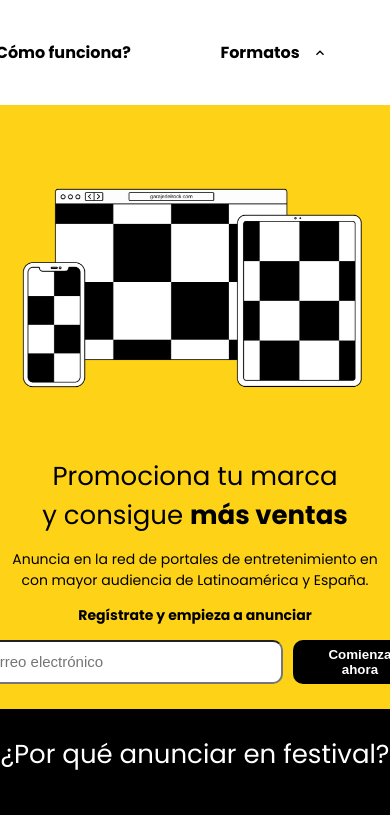
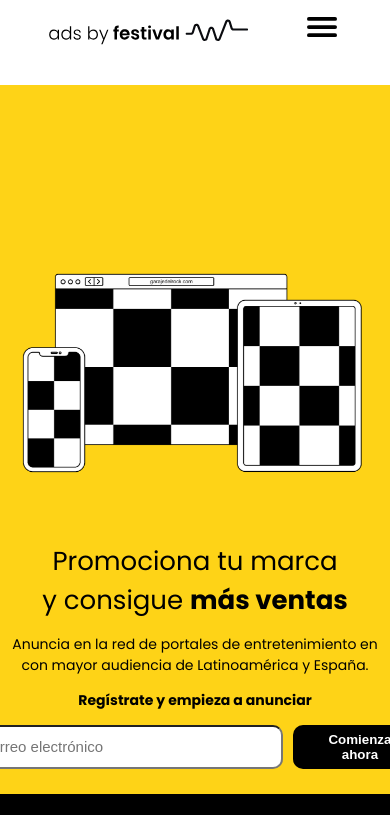
Before and after one commit to 12aptor/FestivalAd, a Next.js app: page / in a window 390 px wide. Shown: the top 815 px of the page. Built offline with nearby package versions, Linux system fonts and the light colour scheme.

Commit message:
Header navbar responsivo

```diff
--- a/components/Header.tsx
+++ b/components/Header.tsx
@@ -1,6 +1,7 @@
 import { NextPage } from 'next'
 import { useRouter } from 'next/router'
 import { MdKeyboardArrowUp } from 'react-icons/md'
+import { IoMenu } from 'react-icons/io5'
 
 const Header: NextPage = () => {
 
@@ -20,10 +21,14 @@ const Header: NextPage = () => {
             <nav>
                 <div>
                     <ul>
+                        <input type="checkbox" id="burger-toggle" />
                         <li className="nav-logo">
                             <a href="#home" onClick={handleClick} >
                                 <img src="../logo.svg" />
                             </a>
+                            <label htmlFor="burger-toggle" id="burger-btn">
+                                <IoMenu />
+                            </label>
                         </li>
                         <li className="nav-item">
                             <a href="#comoFunciona" onClick={handleClick} >
--- a/styles/globals.scss
+++ b/styles/globals.scss
@@ -16,16 +16,16 @@ a {
     box-sizing: border-box;
 }
 
-$primary-color: #FED317;;
+$primary-color: #fed317;
 $primary-color-light: rgba($primary-color, 0.2);
 $shadow-color: #e1e5ee;
 $text-color: black;
 
 $breakpoints: (
-    sm : 540px,
-    md : 768px,
-    lg : 1024px,
-    xl : 1200px,
+    sm: 540px,
+    md: 768px,
+    lg: 1024px,
+    xl: 1200px,
 );
 
 @mixin media-up($breakpoint) {
@@ -40,11 +40,12 @@ $breakpoints: (
 
 header {
     nav {
-        position: absolute;
+        position: relative;
         top: 0;
+        right: 0;
         width: 100%;
-        // box-shadow: 0 4px 16px #e1e5ee;
-        font-family: "Poppins", sans-serif;
+        height: 85px;
+        padding: 0 3rem;
         background: white;
         display: flex;
         align-items: center;
@@ -53,10 +54,14 @@ header {
             width: 1200px;
             ul {
                 display: flex;
-                justify-content: space-around;
+                justify-content: space-between;
                 align-items: center;
-                gap: 2rem;
+                margin: 0;
+                padding: 0;
                 list-style: none;
+                #burger-toggle {
+                    display: none;
+                }
                 .nav-logo {
                     font-size: 2.5rem;
                     margin-right: auto;
@@ -67,6 +72,10 @@ header {
                     &:focus {
                         color: $primary-color;
                         text-shadow: 0 0 3rem $primary-color;
+                    }
+                    #burger-btn {
+                        display: none;
+                        cursor: pointer;
                     }
                 }
                 .nav-item {
@@ -124,6 +133,7 @@ header {
                         opacity: 0;
                         visibility: hidden;
                         transition: opacity 200ms ease-in-out;
+                        z-index: 10;
                         li {
                             width: 100%;
                             padding: 0.5rem 1rem;
@@ -161,15 +171,43 @@ header {
                 }
             }
         }
+
+        @media (max-width: 1200px) {
+            min-height: 85px;
+            height: 100%;
+            & > div {
+                #burger-toggle:checked ~ .nav-item {
+                    display: inline;
+                }
+                #burger-toggle:checked ~ .nav-btn {
+                    display: inline;
+                }
+                ul {
+                    display: flex;
+                    flex-direction: column;
+                    margin-bottom: 20px;
+                    .nav-logo {
+                        width: 100%;
+                        display: flex;
+                        justify-content: space-between;
+                        #burger-btn {
+                            display: inline;
+                        }
+                    }
+                    .nav-item,
+                    .nav-btn {
+                        display: none;
+                    }
+                }
+            }
+        }
     }
 }
 
 main {
-    // font-family: "Poppins", sans-serif;
     #inicio {
         height: 100vh;
-        min-height: 540px;
-        // padding: 0 4rem;
+        padding: 0 3rem;
         background-color: $primary-color;
         display: flex;
         align-items: center;
@@ -177,7 +215,7 @@ main {
 
         section {
             display: flex;
-            margin: 0 auto;
+            // margin: 0 auto;
             flex-direction: column-reverse;
 
             .hero-img {
@@ -264,13 +302,11 @@ main {
                             font-size: 14px;
                         }
                     }
-
                 }
 
                 .hero-img {
-
                     img {
-                        width: 620px;
+                        width: 600px;
                         height: auto;
                     }
                 }
@@ -308,11 +344,9 @@ main {
                             font-size: 14px;
                         }
                     }
-
                 }
 
                 .hero-img {
-
                     img {
                         width: 490px;
                         height: auto;
@@ -326,9 +360,7 @@ main {
                 width: 1200px;
 
                 .hero-title {
-
                     p {
-
                         &:first-child {
                             font-size: 44px;
                             // line-height: 67.5px;
@@ -346,20 +378,16 @@ main {
                             font-size: 14px;
                         }
                     }
-
                 }
 
                 .hero-img {
-
                     img {
-                        width: 620px;
+                        width: 600px;
                         height: auto;
                     }
                 }
-
             }
         }
-
     }
 
     #alcance {
@@ -611,7 +639,7 @@ footer {
     width: 100%;
     height: auto;
     background-color: #000;
-    color: #FFF;
+    color: #fff;
     font-size: 14px;
     padding: 50px 0;
     text-align: center;
@@ -627,7 +655,6 @@ footer {
         }
 
         .footer__nav {
-
             .footer__section {
                 text-align: center;
                 margin-bottom: 50px;
@@ -649,9 +676,7 @@ footer {
                     margin-bottom: 10px;
                 }
             }
-
         }
-
     }
 
     span {
@@ -661,7 +686,7 @@ footer {
         color: rgb(124, 122, 122);
     }
 
-    @include media-up(md){
+    @include media-up(md) {
         .footer__container {
             min-width: 700px;
 
@@ -704,6 +729,4 @@ footer {
             width: 1200px;
         }
     }
-
-
 }
```
